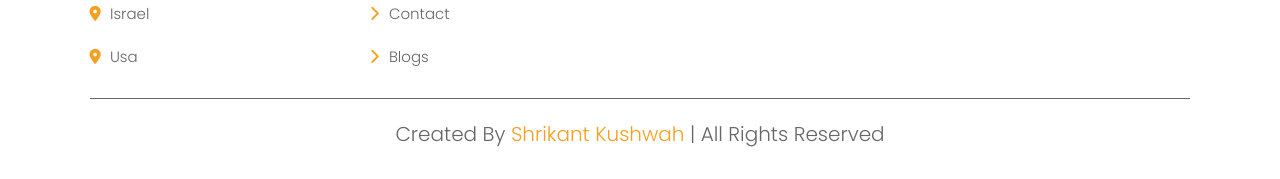
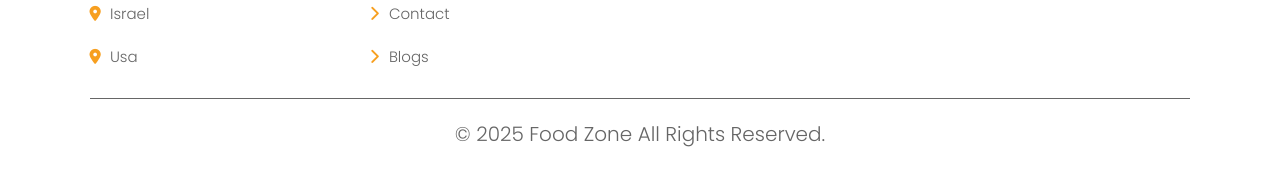
Before and after one commit to shrikant-kushwah/Online_Food_Delivery_Website, a plain HTML site: page index.html in a window 1280 px wide. Shown: the part 4004-4183 px from the top of the page. Drawn offline with nearby package versions, Linux system fonts and the light colour scheme.

Commit message:
Update index.html

```diff
--- a/index.html
+++ b/index.html
@@ -465,7 +465,7 @@
 
     </div>
 
-    <div class="credit"> created by <span>Shrikant Kushwah</span> | all rights reserved </div>
+    <div class="credit"> © 2025 Food Zone All rights reserved.</div>
 
   </section>
 
```
